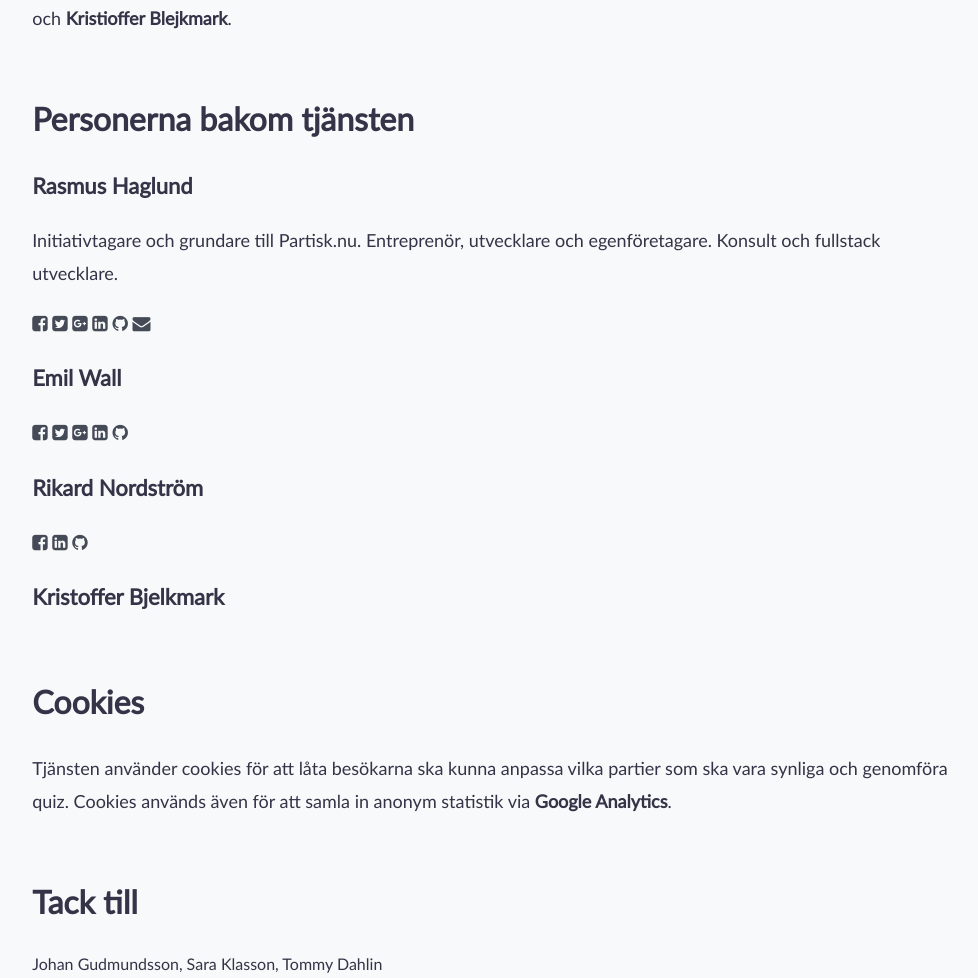
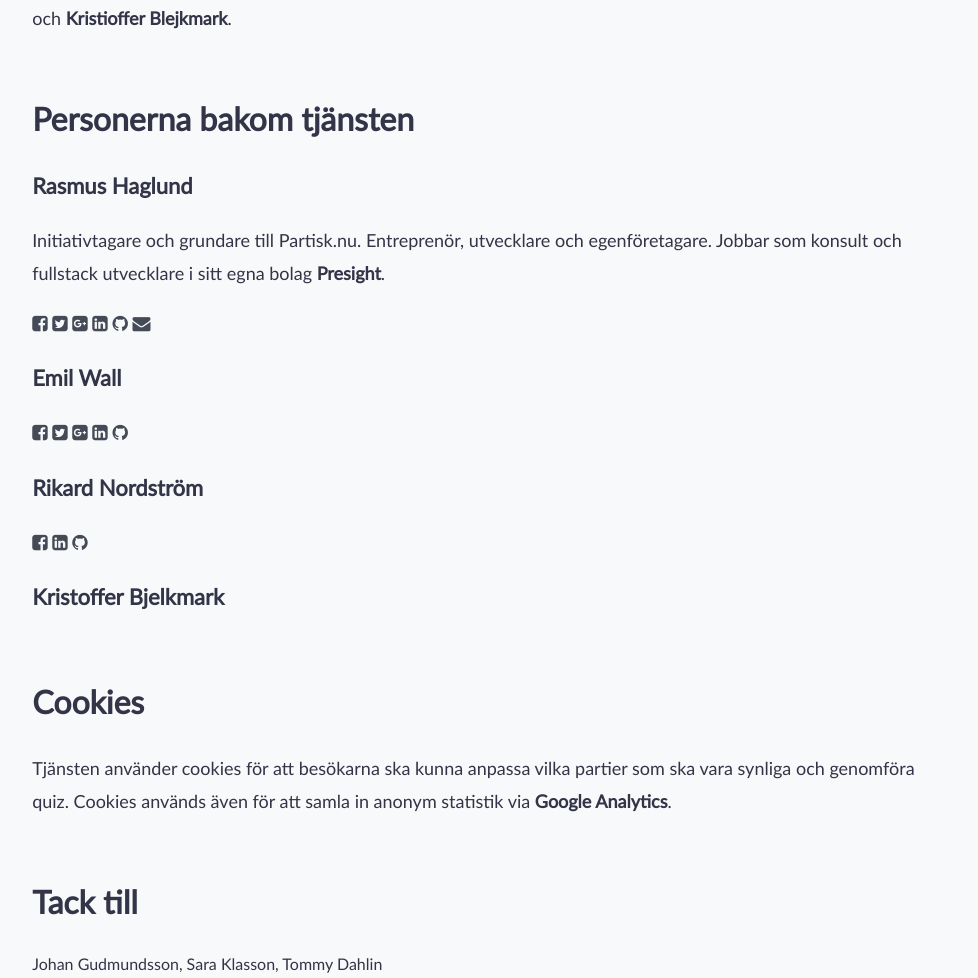
Before and after one commit to Partisk/Partisk.nu, a Django app: page /om/ in a window 1280 px wide. Shown: the part 884-1862 px from the top of the page, without its empty margins (147-1125 px from the left). Run offline with Django 3.2, Linux system fonts and the light colour scheme; parts of the project's set-up code (start-up, migrations or seed data) failed here and were passed over; some libraries are stand-ins or nearby versions.

Commit message:
Updated about info

```diff
--- a/partisk/templates/about.html
+++ b/partisk/templates/about.html
@@ -37,13 +37,14 @@
         <div class="col-12">
             <h2>Personerna bakom tjänsten</h2>
             <h3 id="rasmus">Rasmus Haglund</a></h3>
-            <p>Initiativtagare och grundare till Partisk.nu. Entreprenör, utvecklare och egenföretagare. Konsult och fullstack utvecklare.</p>
+            <p>Initiativtagare och grundare till Partisk.nu. Entreprenör, utvecklare och egenföretagare. Jobbar som konsult och fullstack utvecklare i sitt egna bolag
+                <a href="https://www.presight.se">Presight</a>.</p>
             <p class="social"><a href="https://www.facebook.com/rasmus.haglund" title="Facebook"><i class="fa fa-facebook-square"></i></a>
                 <a href="https://twitter.com/rasmushaglund" title="Twitter"><i class="fa fa-twitter-square"></i></a>
                 <a href="https://plus.google.com/+RasmusHaglund" rel="publisher" title="Google+"><i class="fa fa-google-plus-square"></i></a>
                 <a href="http://www.linkedin.com/in/rasmushaglund" title="LinkedIn"><i class="fa fa-linkedin-square"></i></a>
                 <a href="https://github.com/rasmushaglund/" title="GitHub"><i class="fa fa-github"></i></a>
-            <a href="mailto:rasmus.haglund@partisk.nu" title="Mail"><i class="fa fa-envelope"></i></a></p>
+            <a href="mailto:rasmus@partisk.nu" title="Mail"><i class="fa fa-envelope"></i></a></p>
             <h3 id="emil">Emil Wall</h3>
             <p class="social"><a href="https://www.facebook.com/erif89" title="Facebook"><i class="fa fa-facebook-square"></i></a>
                 <a href="https://twitter.com/erif89" title="Twitter"><i class="fa fa-twitter-square"></i></a>
@@ -60,7 +61,7 @@
     <div class="row">
         <div class="col-12">
             <h2>Cookies</h2>
-            <p>Tjänsten använder cookies för att låta besökarna ska kunna anpassa vilka partier som ska vara synliga och genomföra quiz.
+            <p>Tjänsten använder cookies för att besökarna ska kunna anpassa vilka partier som ska vara synliga och genomföra quiz.
             Cookies används även för att samla in anonym statistik via <a href="https://www.google.com/analytics/#?modal_active=none">Google Analytics</a>.
             </p>
         </div>
```
